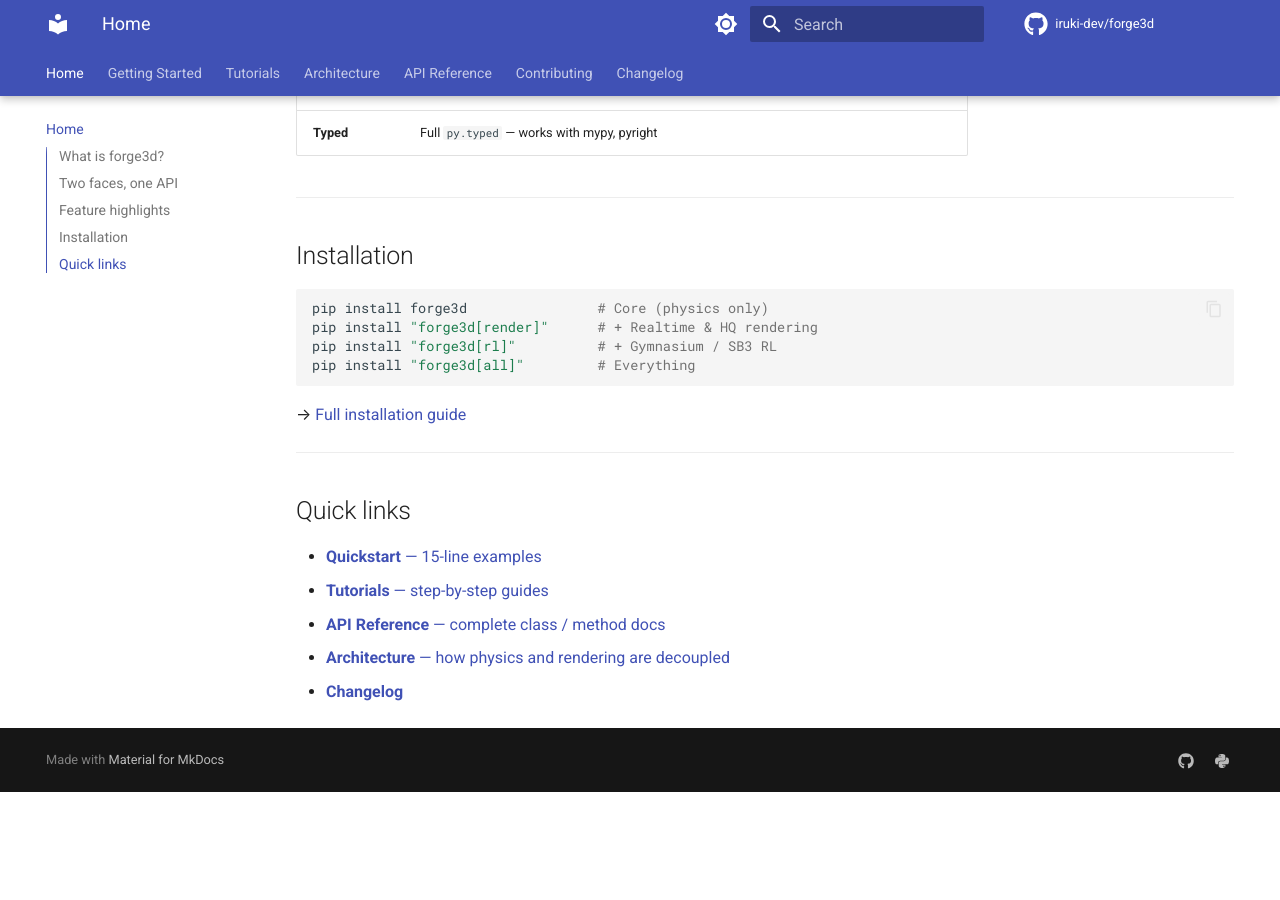
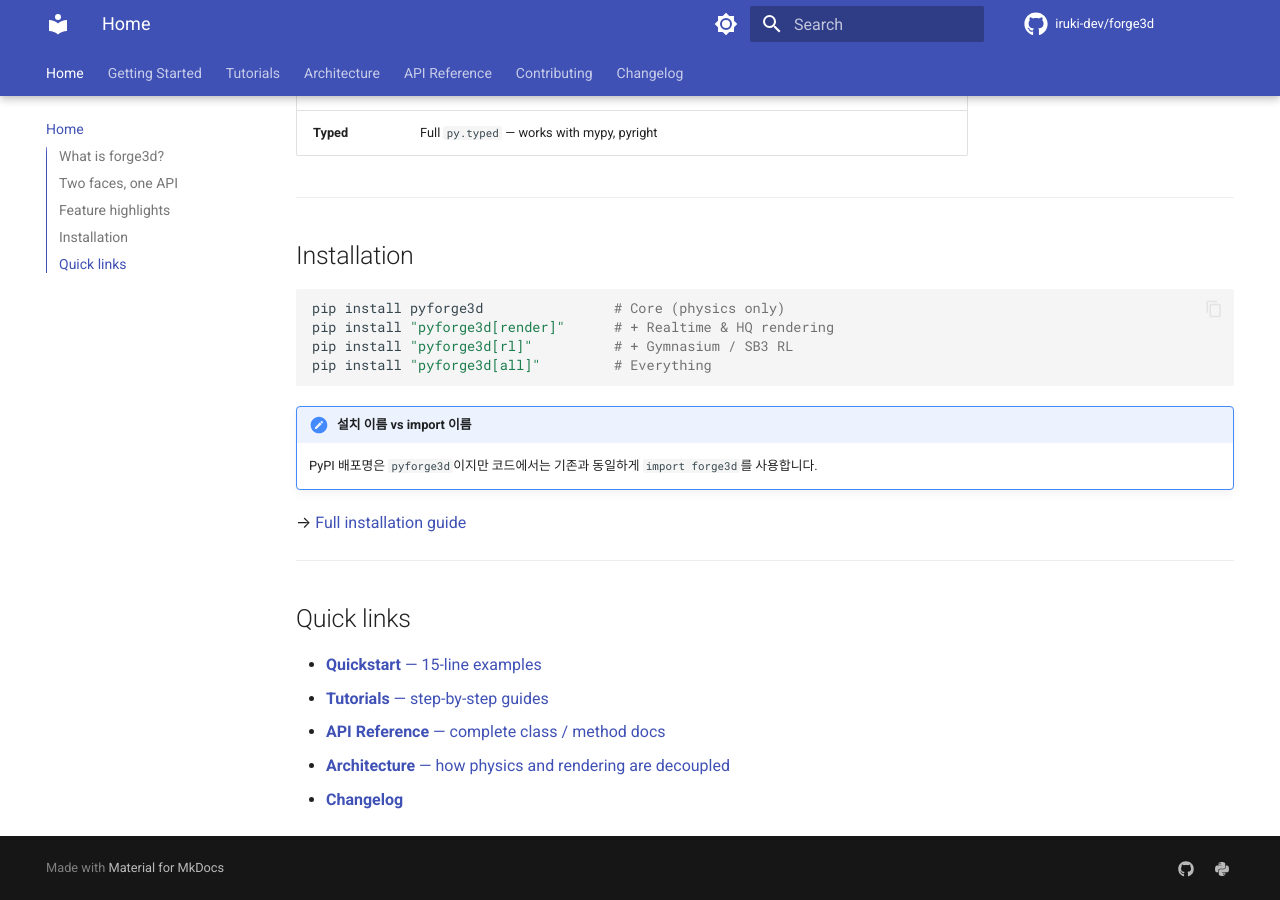
Before and after one commit to iruki-dev/forge3d, an MkDocs documentation site: the page built from docs_src/index.md, in a window 1280 px wide and 900 px high, scrolled down 1413 px. Built offline with MkDocs 1.6.1 and Material for MkDocs 9.7.7, drawn with Linux system fonts in a browser that asks for light colours; comment, search, counter and statistics services are not loaded; before the commit the page ends 2205 px from its top, so only the background shows below that.

Commit message:
docs: update all references from forge3d → pyforge3d (PyPI name)
- docs_src/index.md: PyPI badge + install commands
- docs_src/install.md: install commands, version → 1.0.0
- CONTRIBUTING.md: git clone URL, pyforge3d 안내 추가
- mkdocs.yml: PyPI 링크
- ci.yml: step name
- release.yml: GitHub release title
- docs.yml: install command

Import name (import forge3d) is unchanged everywhere.

Co-Authored-By: Claude Sonnet 4.6 <noreply@anthropic.com>

````diff
--- a/docs_src/index.md
+++ b/docs_src/index.md
@@ -2,7 +2,7 @@
 
 **Pure-Python 3D physics game engine — easy like pygame, beautiful like simulation.**
 
-[![PyPI version](https://img.shields.io/pypi/v/forge3d.svg)](https://pypi.org/project/forge3d/)
+[![PyPI version](https://img.shields.io/pypi/v/pyforge3d.svg)](https://pypi.org/project/pyforge3d/)
 [![Python 3.12+](https://img.shields.io/badge/python-3.12%2B-blue.svg)](https://www.python.org/)
 [![License: MIT](https://img.shields.io/badge/License-MIT-green.svg)](https://github.com/iruki-dev/forge3d/blob/main/LICENSE)
 [![CI](https://github.com/iruki-dev/forge3d/actions/workflows/ci.yml/badge.svg)](https://github.com/iruki-dev/forge3d/actions/workflows/ci.yml)
@@ -59,11 +59,14 @@ The physics code never changes — only the renderer does. That is the [SceneSna
 ## Installation
 
 ```bash
-pip install forge3d                # Core (physics only)
-pip install "forge3d[render]"      # + Realtime & HQ rendering
-pip install "forge3d[rl]"          # + Gymnasium / SB3 RL
-pip install "forge3d[all]"         # Everything
+pip install pyforge3d                # Core (physics only)
+pip install "pyforge3d[render]"      # + Realtime & HQ rendering
+pip install "pyforge3d[rl]"          # + Gymnasium / SB3 RL
+pip install "pyforge3d[all]"         # Everything
 ```
+
+!!! note "설치 이름 vs import 이름"
+    PyPI 배포명은 `pyforge3d`이지만 코드에서는 기존과 동일하게 `import forge3d`를 사용합니다.
 
 → [Full installation guide](install.md)
 
--- a/mkdocs.yml
+++ b/mkdocs.yml
@@ -104,4 +104,4 @@ extra:
     - icon: fontawesome/brands/github
       link: https://github.com/iruki-dev/forge3d
     - icon: fontawesome/brands/python
-      link: https://pypi.org/project/forge3d/
+      link: https://pypi.org/project/pyforge3d/
````
Also changed, not shown: CONTRIBUTING.md (+3 -1 lines), docs_src/install.md (+1 -1 lines), 3 other files.
